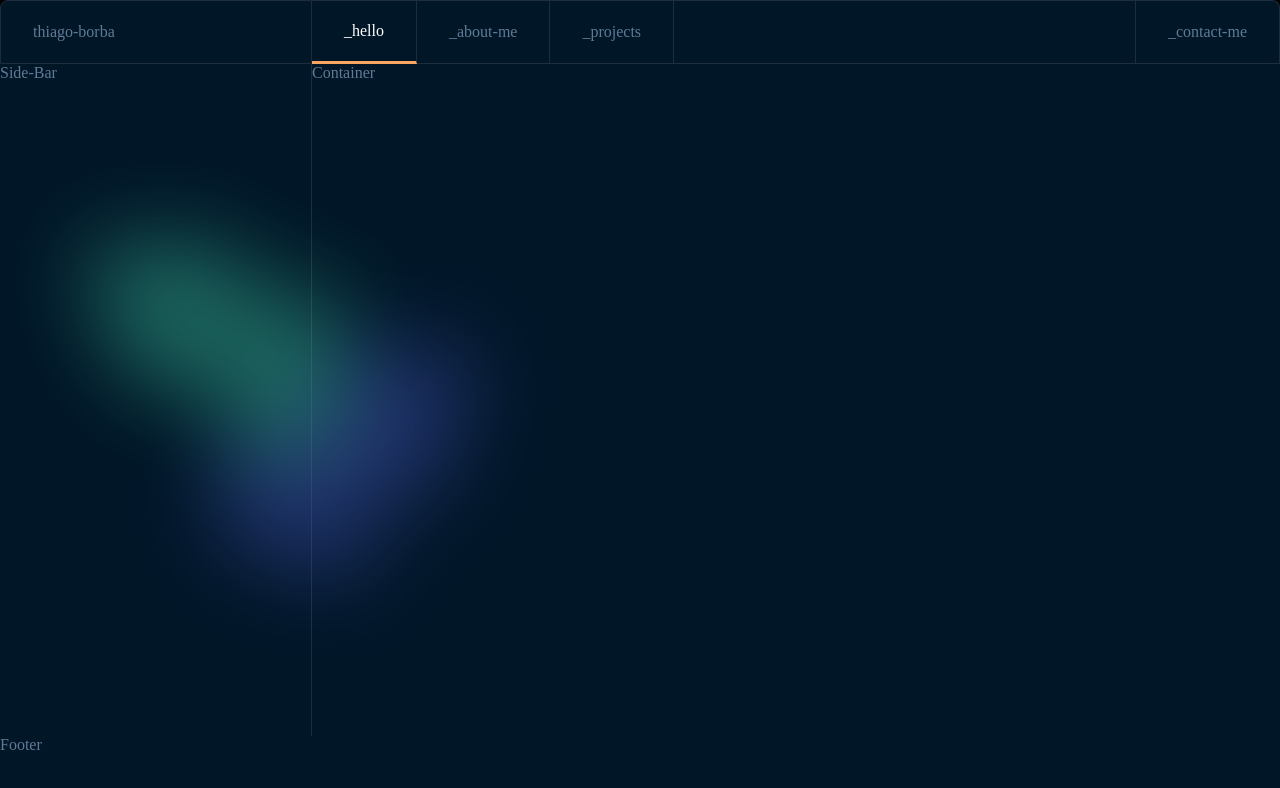
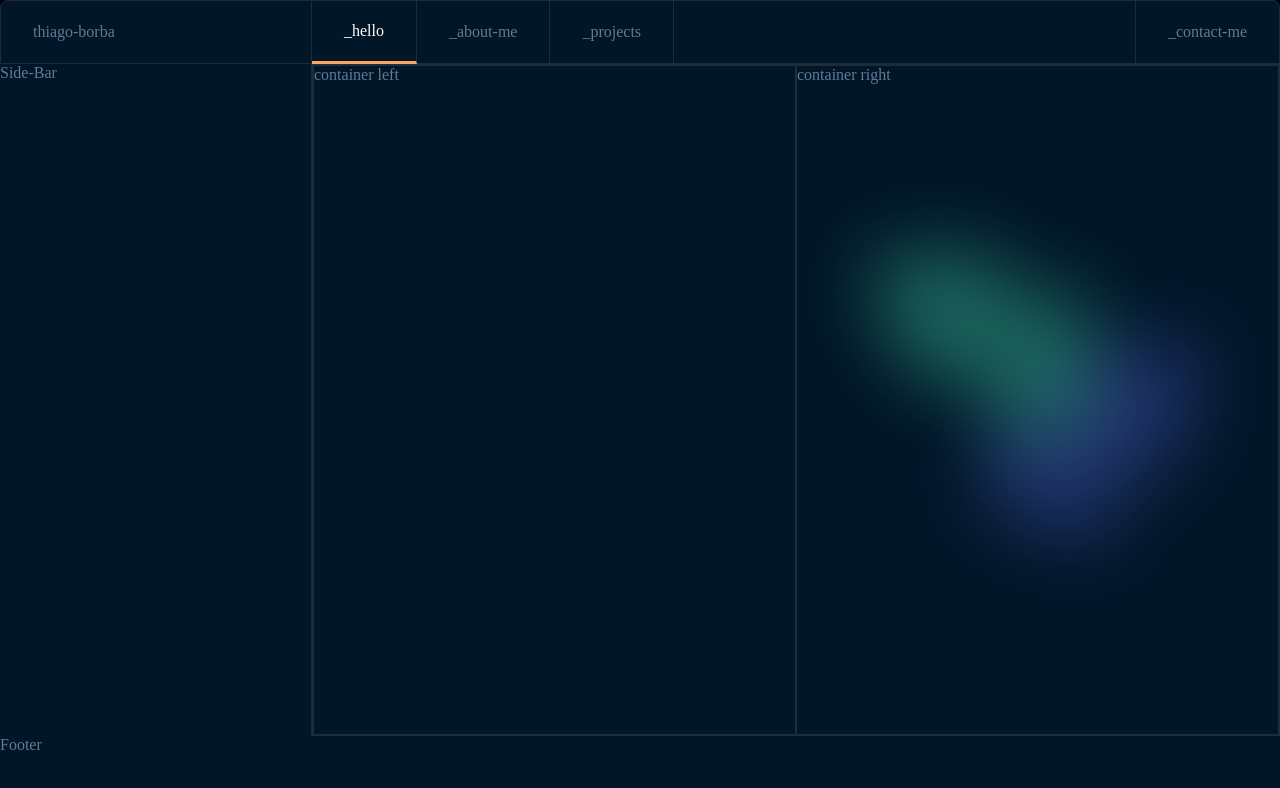
Before and after one commit to thiagoborba/Portifolio-web, a React (Vite) app: page / in a window 1280 px wide. Shown: the top 788 px of the page. Built offline with nearby package versions, Linux system fonts and the light colour scheme.

Commit message:
feat: adiciona backgroud

```diff
--- a/src/Components/Container/index.tsx
+++ b/src/Components/Container/index.tsx
@@ -1,7 +1,16 @@
 import './styles.scss';
+import Background from '@/Assets/Background Blurs.svg?react';
 
 export function Container() {
-  return <div className="container">Container</div>;
+  return (
+    <div className="container">
+      <div className="container-left">container left</div>
+      <div className="container-right">
+        container right
+        <Background className="background" />
+      </div>
+    </div>
+  );
 }
 
 export default Container;
--- a/src/Components/Container/styles.scss
+++ b/src/Components/Container/styles.scss
@@ -2,4 +2,41 @@
 
 .container {
   flex: 1;
+  position: relative;
+  display: flex;
+  flex-direction: row;
+  border: $border; //para visualizar
+
+  .container-left {
+    width: 50%;
+    height: 100%;
+    border: $border; //para visualizar
+    @media screen and (max-width: 1024px) {
+      width: 100%;
+      height: 100%;
+    }
+  }
+
+  .container-right {
+    width: 50%;
+    height: 100%;
+    border: $border; //para visualizar
+    @media screen and (max-width: 1024px) {
+      width: 100%;
+      height: 100%;
+    }
+  }
+
+  @media screen and (max-width: 1024px) {
+    flex-direction: column;
+  }
 }
+
+.background {
+  position: absolute;
+  height: 100%;
+  width: 50%;
+  right: 0;
+  bottom: 0;
+  background-color: transparent;
+}
--- a/src/Layout/index.tsx
+++ b/src/Layout/index.tsx
@@ -1,7 +1,6 @@
 /// <reference types="vite-plugin-svgr/client" />
 
 import { SideNav, Header, Footer, Container } from '@/Components';
-import Background from '@/Assets/Background Blurs.svg?react';
 import './styles.scss';
 
 export function Layout() {
@@ -9,16 +8,6 @@ export function Layout() {
     <div className="outside-container">
       <Header />
       <main>
-        <Background
-          style={{
-            height: '78.9vh',
-            width: '43.7vw',
-            position: 'absolute',
-            right: '9.79vhw',
-            bottom: '9.01vh',
-            backgroundColor: 'transparent',
-          }}
-        />
         <SideNav />
         <Container />
       </main>
```
